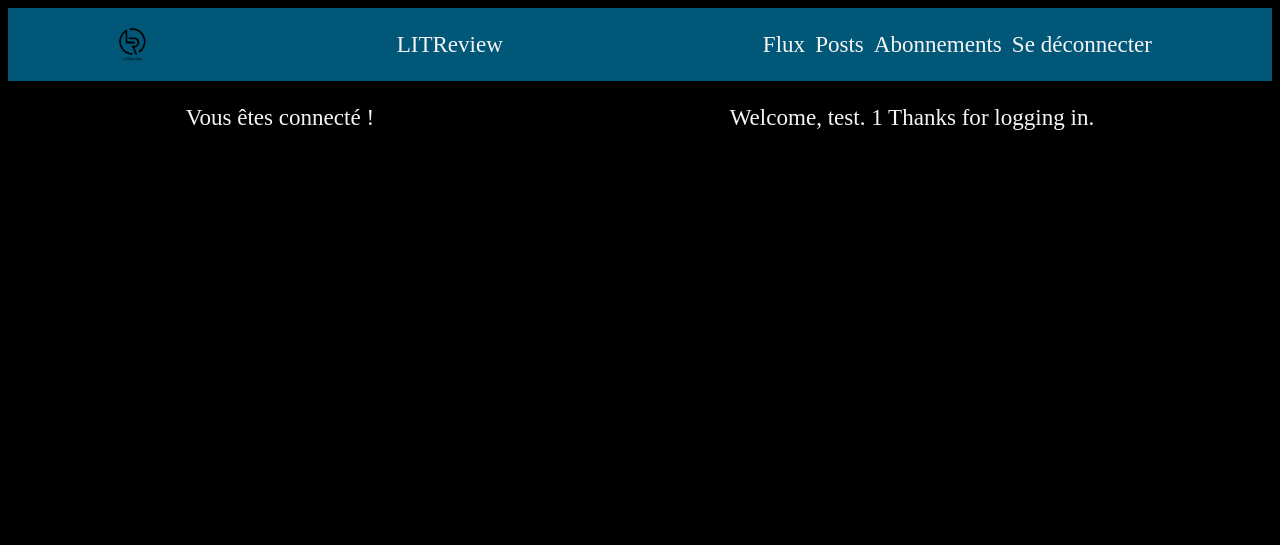
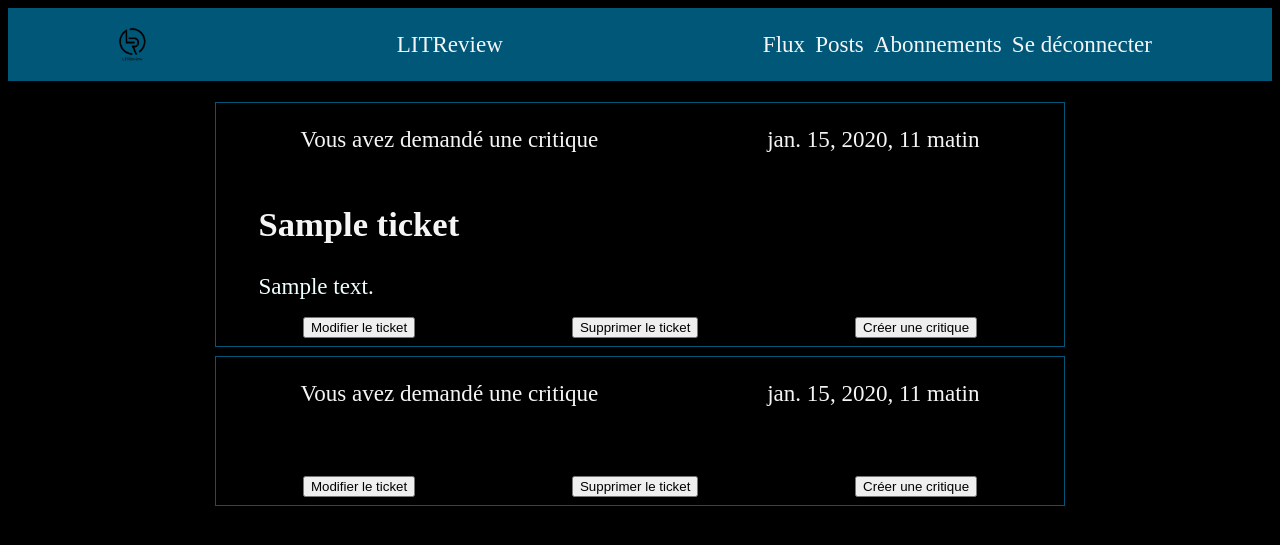
Before and after one commit to ML-coder-60/projet9, a Django app: page /flux/ in a window 1280 px wide. Shown: the top 545 px of the page. Run offline with Django 3.2, Linux system fonts and the light colour scheme; a user stored in the database is signed in; tables that the repository leaves empty hold one stand-in row (values such as "Sample post").

Commit message:
Mise en forme affichage tickets

```diff
--- a/blog/flux.py
+++ b/blog/flux.py
@@ -1,7 +1,23 @@
+from itertools import chain
 from django.shortcuts import render
 from django.contrib.auth.decorators import login_required
+from blog.models import Ticket, Review
+from django.db.models import CharField, Value
 
 
 @login_required
 def feed(request):
-    return render(request, 'blog/flux.html')
+    ticket = Ticket.objects.filter(user=request.user.id)
+    ticket = ticket.annotate(content_type=Value('TICKET', CharField()))
+    review = Review.objects.filter(user=request.user.id)
+    review = review.annotate(content_type=Value('TICKET', CharField()))
+    posts = sorted(
+        chain(ticket, review),
+        key=lambda post: post.time_created,
+        reverse=True
+    )
+    return render(
+        request,
+        'blog/flux.html',
+        context={'posts': posts}
+    )
--- a/blog/templates/blog/delete_ticket.html
+++ b/blog/templates/blog/delete_ticket.html
@@ -1,9 +1,11 @@
 {% extends 'base.html' %}
 {% block content %}
+    <div class="delete_ticket">
         <h3>Supprimer le Ticket : "{{ticket_name}}"  ? </h3>
         <form method="post">
             {{ delete_form }}
             {% csrf_token %}
             <button type="submit" >Supprimer</button>
         </form>
+    </div>
 {% endblock content %}
--- a/blog/templates/blog/edit_ticket.html
+++ b/blog/templates/blog/edit_ticket.html
@@ -1,5 +1,6 @@
 {% extends 'base.html' %}
 {% block content %}
+    <div class="edit_ticket">
         <h2>Modifier le ticket</h2>
         <form method="post">
             {{ edit_ticket }}
@@ -7,4 +8,5 @@
             {% csrf_token %}
             <button type="submit" >Sauvegarder</button>
         </form>
+    </div>
 {% endblock content %}
--- /dev/null
+++ b/blog/templates/blog/feed.html
@@ -0,0 +1,9 @@
+       <div class="feed">
+            {% for post in posts %}
+                {% if post.content_type == 'TICKET' %}
+                    {% include 'blog/view_ticket.html'  %}
+                {% elif post.content_type == 'REVIEW' %}
+                    {% include 'blog/view_review.html' %}
+                {% endif %}
+            {% endfor %}
+        </div>
--- a/blog/templates/blog/flux.html
+++ b/blog/templates/blog/flux.html
@@ -1,7 +1,6 @@
 {% extends 'base.html' %}
 {% block content %}
-    <p>Vous êtes connecté !</p>
-        {% if user.is_authenticated %}
-            <p>Welcome, {{ user.get_username }}. {{user.id}} Thanks for logging in.</p>
-        {% endif %}
+    <section class="flux">
+        {% include 'blog/feed.html' %}
+    </section>
 {% endblock content %}
--- a/blog/templates/blog/view_ticket.html
+++ b/blog/templates/blog/view_ticket.html
@@ -1,21 +1,30 @@
 <section class="ticket">
     <div class="header_ticket">
+        {% if user.id == post.user_id %}
+           <p> Vous avez demandé une critique </p>
+        {% else %}
+            <p> {{ post_user_id }} a demandé une critique </p>
+        {% endif %}
+        <p>{{post.time_created}}</p>
+    </div>
+    <div class="title_ticket">
         <h2>{{ post.title }}</h2>
-        <p>{{post.time_created}}</p>
     </div>
     <div class="description_ticket">
             <p>{{ post.description }}</p>
     </div>
     <div class="post_ticket">
+        {% if user.id == post.user_id %}
             <form method="post" >
                 {% csrf_token %}
                 <input type="submit" value="Modifier le ticket" formaction="/ticket/{{post.id}}/edit">
             </form>
-        <form>
+            <form method="post">
                  {% csrf_token %}
                 <input type="submit" value="Supprimer le ticket" formaction="/ticket/{{post.id}}/delete">
             </form>
-        <form>
+        {% endif %}
+        <form method="post">
             {% csrf_token %}
             <input type="submit" value="Créer une critique" formaction="#">
         </form>
--- a/blog/tickets.py
+++ b/blog/tickets.py
@@ -15,7 +15,7 @@ def new_ticket(request):
             create_ticket.time_created = datetime.date
             create_ticket.save()
             return redirect('posts')
-        return render(request, 'blog/ticket.html', {'ticket_form': ticket_form}, )
+        return render(request, 'blog/create_ticket.html', {'ticket_form': ticket_form}, )
     return redirect('posts')
 
 
@@ -28,7 +28,6 @@ def edit_ticket(request, ticket_id):
         if 'edit_ticket' in request.POST:
             edit_form = forms.TicketForm(request.POST, instance=ticket)
             if edit_form.is_valid():
-                edit_form.time_created = datetime.date
                 edit_form.save()
                 return redirect('posts')
     context = {
--- a/litreview/settings.py
+++ b/litreview/settings.py
@@ -137,7 +137,7 @@ DEFAULT_AUTO_FIELD = 'django.db.models.BigAutoField'
 
 AUTH_USER_MODEL = 'authentication.User'
 
-LOGIN_URL = 'login'
+LOGIN_URL = '/'
 
 LOGIN_REDIRECT_URL = 'flux'
 
--- a/litreview/static/css/style.css
+++ b/litreview/static/css/style.css
@@ -12,7 +12,6 @@ body {
     font-family: "Times New Roman", Times, "Liberation Serif", FreeSerif, serif;
     color: whitesmoke;
     background-color: black;
-
 }
 
 form {
@@ -71,8 +70,10 @@ nav ul {
     list-style-type: none;  /* Supp les puces */
     justify-content: space-around;
 }
+
 ul.errorlist{
     text-align:  left;
+    display: none;
     list-style-type: none;
     width: 30%;
     margin: 5px;
@@ -121,17 +122,19 @@ h2 {
 text-align: center;
 }
 
-/* css title */
-
-.posts {
-    display: flex;
+/* css post flux */
+.posts, .flux {
     flex-direction: column;
     margin: 1%;
     flex: 0.7;
 }
 
-.header_ticket, .post_ticket, .description_ticket, .ask_create_posts{
+/* css ticket */
+.posts, .header_ticket, .post_ticket, .ask_create_posts {
     display: flex;
+}
+
+.header_ticket, .post_ticket, .ask_create_posts{
     justify-content: space-around;
 }
 
@@ -142,11 +145,23 @@ text-align: center;
 .description_ticket {
    width: 60%;
    margin-left: 5%;
-   padding-left: 1%;
    margin-bottom: 1%;
    overflow-wrap: break-word;
+   display: flex;
 }
 
-.ticket, .description_ticket {
+.description_ticket p  {
+    color: azure;
+    margin-top: auto;
+    margin-bottom: auto;
+}
+
+.ticket{
     border: thin solid #005777;
+    margin: 1%;
 }
+
+.title_ticket h2 {
+   margin-left: 5%;
+   text-align: left;
+}
```
Also changed, not shown: blog/templates/blog/create_ticket.html (added, +11 -0 lines), blog/templates/blog/posts.html (+1 -10 lines), blog/templates/blog/ticket.html (deleted, +0 -9 lines). Lines whose indentation alone changed are shown as unchanged.
